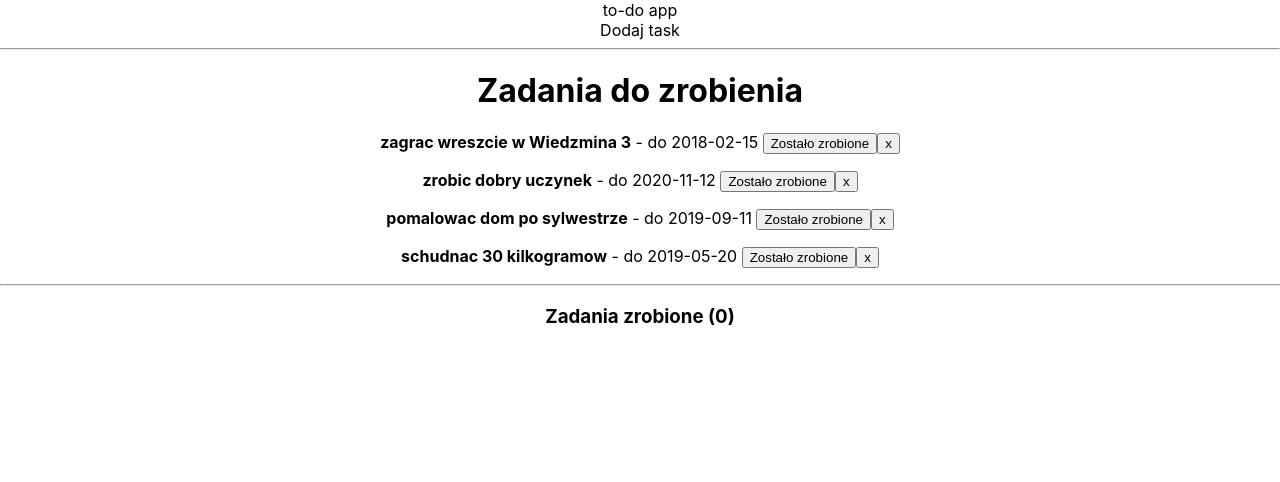
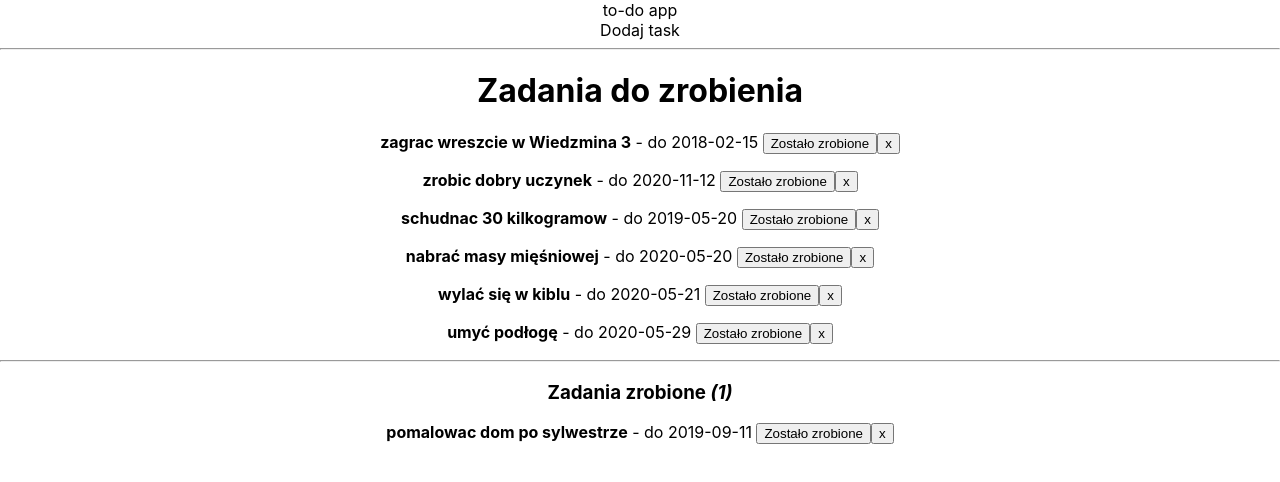
Before and after one commit to Gosvami-Sukadeva/To-do-app-in-React, a React (Create React App) app: page / in a window 1280 px wide. Shown: the top 482 px of the page. Built offline with nearby package versions, Linux system fonts and the light colour scheme.

Commit message:
displaying tasks in both sections

```diff
--- a/src/components/App.js
+++ b/src/components/App.js
@@ -28,13 +28,37 @@ class App extends Component {
         text: "pomalowac dom po sylwestrze",
         date: "2019-09-11",
         important: false,
-        active: true,
+        active: false,
         finishDate: null,
       },
       {
         id: 3,
         text: "schudnac 30 kilkogramow",
         date: "2019-05-20",
+        important: true,
+        active: true,
+        finishDate: null,
+      },
+      {
+        id: 4,
+        text: "nabrać masy mięśniowej",
+        date: "2020-05-20",
+        important: true,
+        active: true,
+        finishDate: null,
+      },
+      {
+        id: 5,
+        text: "wylać się w kiblu",
+        date: "2020-05-21",
+        important: true,
+        active: true,
+        finishDate: null,
+      },
+      {
+        id: 6,
+        text: "umyć podłogę",
+        date: "2020-05-29",
         important: true,
         active: true,
         finishDate: null,
--- a/src/components/TaskList.js
+++ b/src/components/TaskList.js
@@ -2,7 +2,18 @@ import React from "react";
 import Task from "./Task";
 
 const TaskList = (props) => {
-  const tasks = props.tasks.map((task) => (
+  const active = props.tasks.filter((task) => task.active);
+  const done = props.tasks.filter((task) => !task.active);
+  console.log(active, done);
+  const activeTasks = active.map((task) => (
+    <Task
+      key={task.id}
+      task={task}
+      delete={props.delete}
+      change={props.change}
+    />
+  ));
+  const doneTasks = done.map((task) => (
     <Task
       key={task.id}
       task={task}
@@ -14,11 +25,23 @@ const TaskList = (props) => {
     <>
       <div className="active">
         <h1>Zadania do zrobienia</h1>
-        {tasks}
+        {activeTasks.length > 0 ? (
+          activeTasks
+        ) : (
+          <p>brak zadań, ale jesteś szczęśliwym człowiekiem!</p>
+        )}
       </div>
       <hr />
       <div className="done">
-        <h3>Zadania zrobione (0)</h3>
+        <h3>
+          Zadania zrobione <em>({done.length})</em>
+        </h3>
+        {done.length > 5 && (
+          <span style={{ fontSize: "12px" }}>
+            wyświetlonych jest jedynie 5 ostatnich zadań
+          </span>
+        )}
+        {doneTasks.slice(0, 5)}
       </div>
     </>
   );
```
